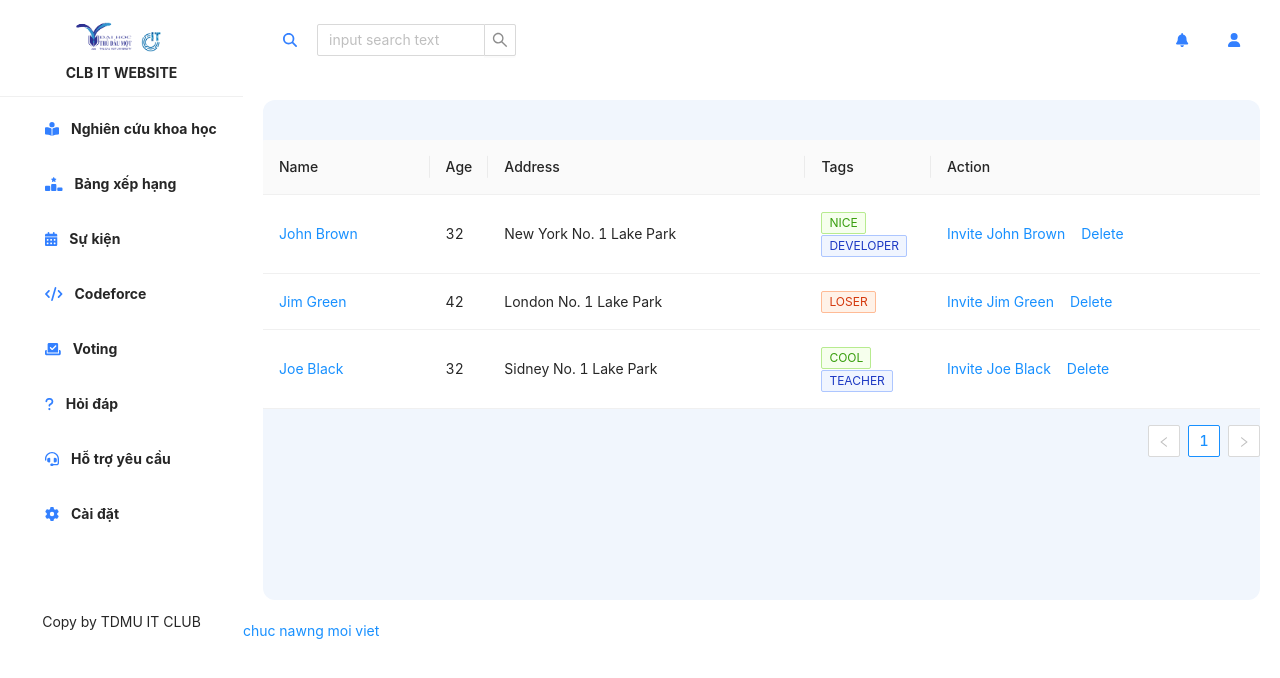
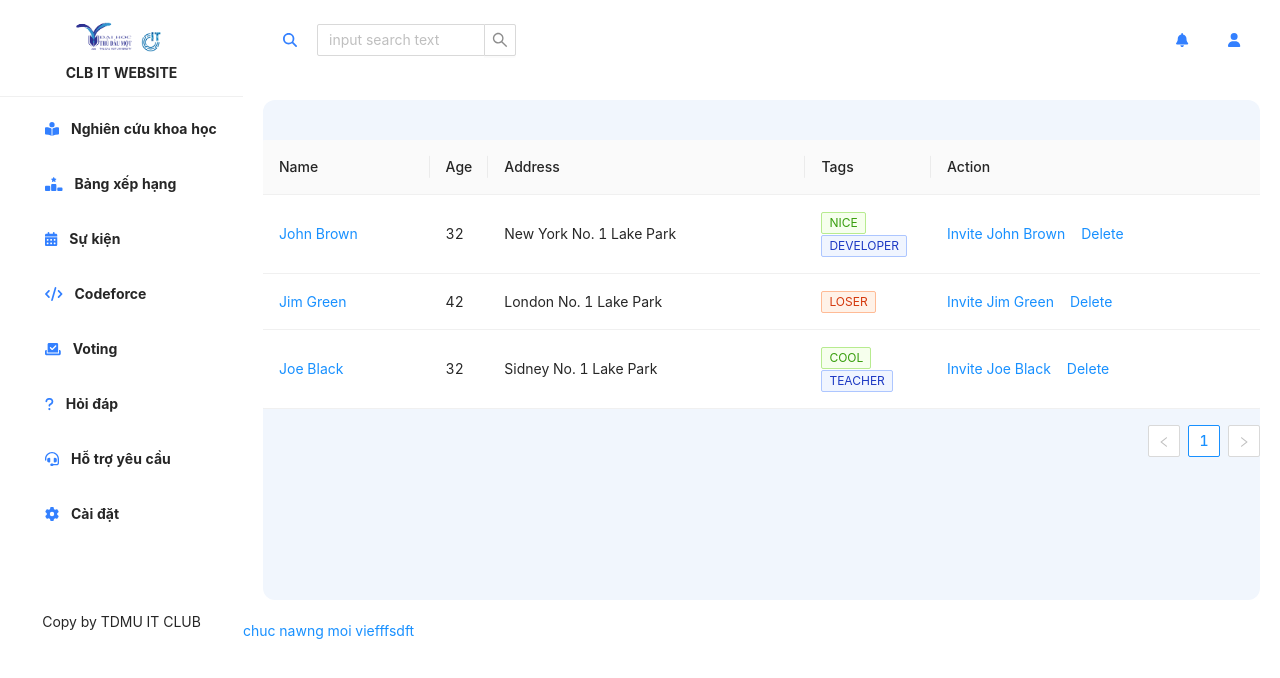
Before and after one commit to minhtriet2903/TDMU_ITCLUB_WEB, a Next.js app: page /Admin in a window 1280 px wide. Shown: the top 678 px of the page. Built offline with nearby package versions, Linux system fonts and the light colour scheme.

Commit message:
commit demo conflict

```diff
--- a/pages/Admin/index.js
+++ b/pages/Admin/index.js
@@ -118,7 +118,7 @@ export default function Article() {
         </div>
         <Link href={"/Voting"}>
           <a>
-            <button>chuc nawng moi viet</button>
+            <button>chuc nawng moi viefffsdft</button>
           </a>
         </Link>
       </div>
```
